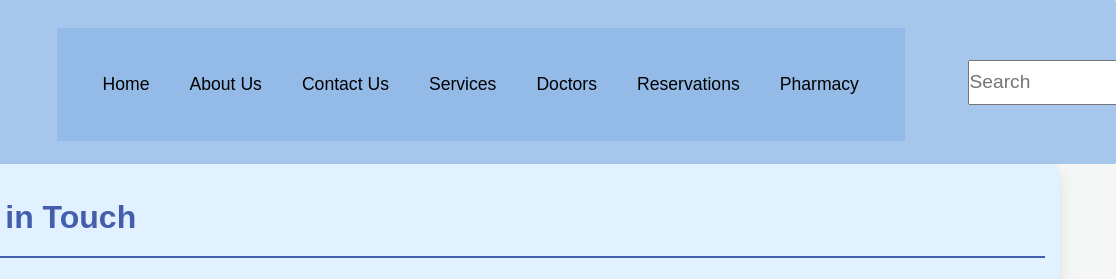
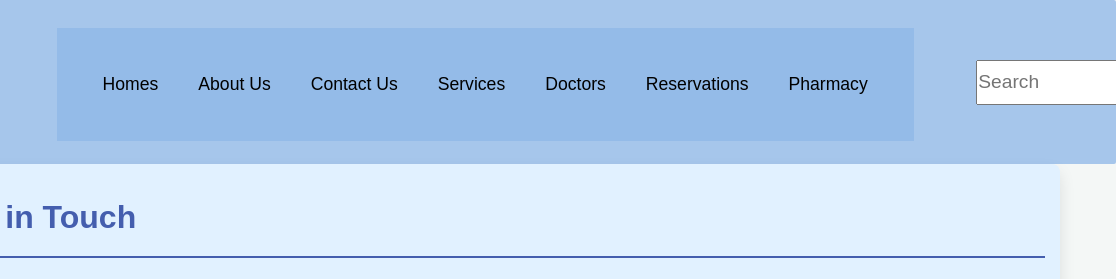
Before and after one commit to Yumna-H/Carewell, a plain HTML site: page ContactUs.html in a window 1280 px wide. Shown: the top 279 px of the page, 164-1280 px from the left. Drawn offline with Linux system fonts and the light colour scheme.

Commit message:
changed nav name

```diff
--- a/ContactUs.html
+++ b/ContactUs.html
@@ -28,7 +28,7 @@
                     <div class="nav-links">
                         <!-- Navigation Links -->
                     <ul>
-                        <li><a href="index.html" class="box">Home</a></li>
+                        <li><a href="index.html" class="box">Homes</a></li>
                         <li><a href="AboutUs.html" class="box">About Us</a></li>
                         <li><a href="ContactUs.html" class="box">Contact Us</a></li>
                         <li><a href="Services.html" class="box">Services</a></li>
```
Also changed, not shown: 1 other file.
